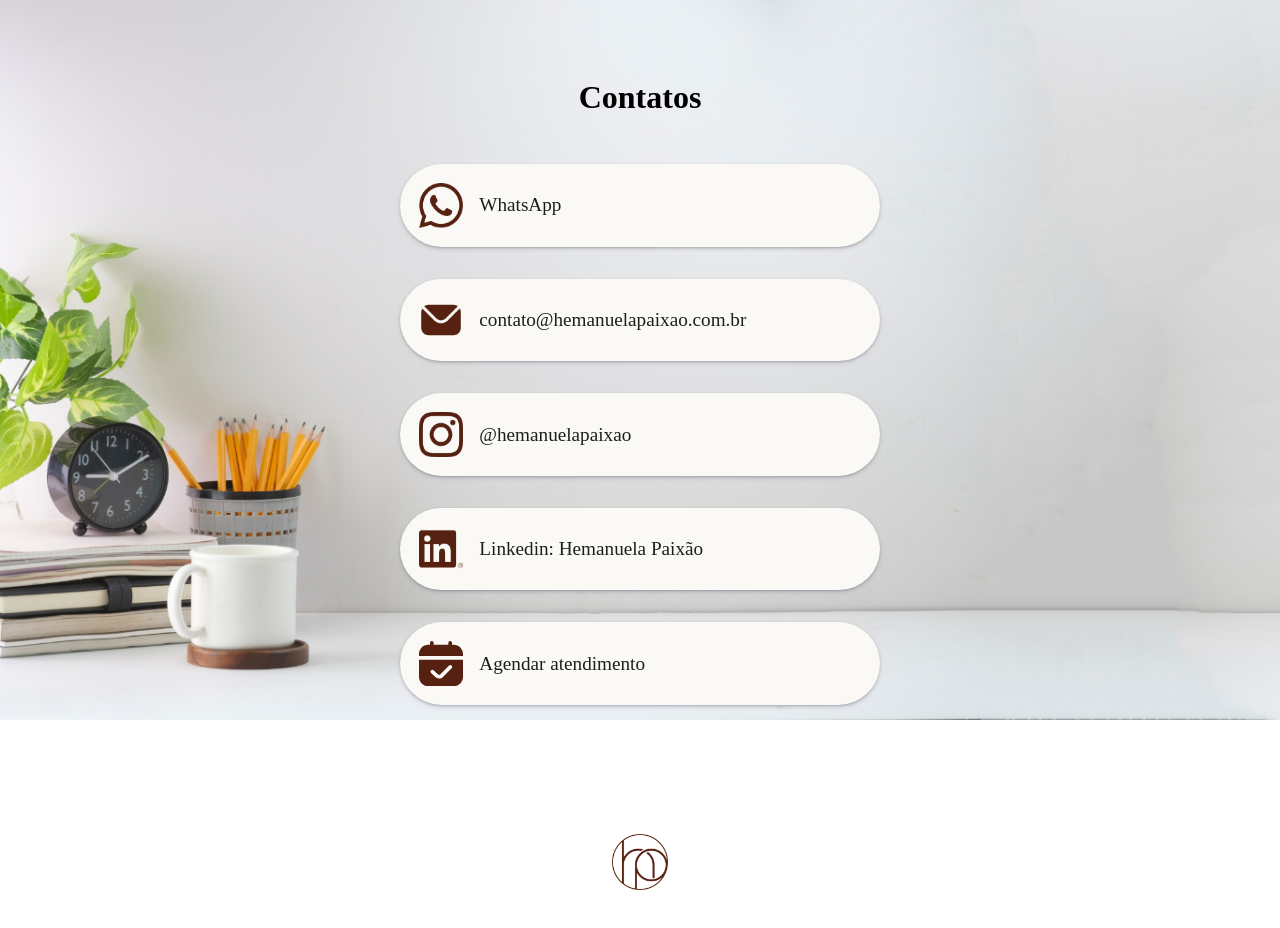
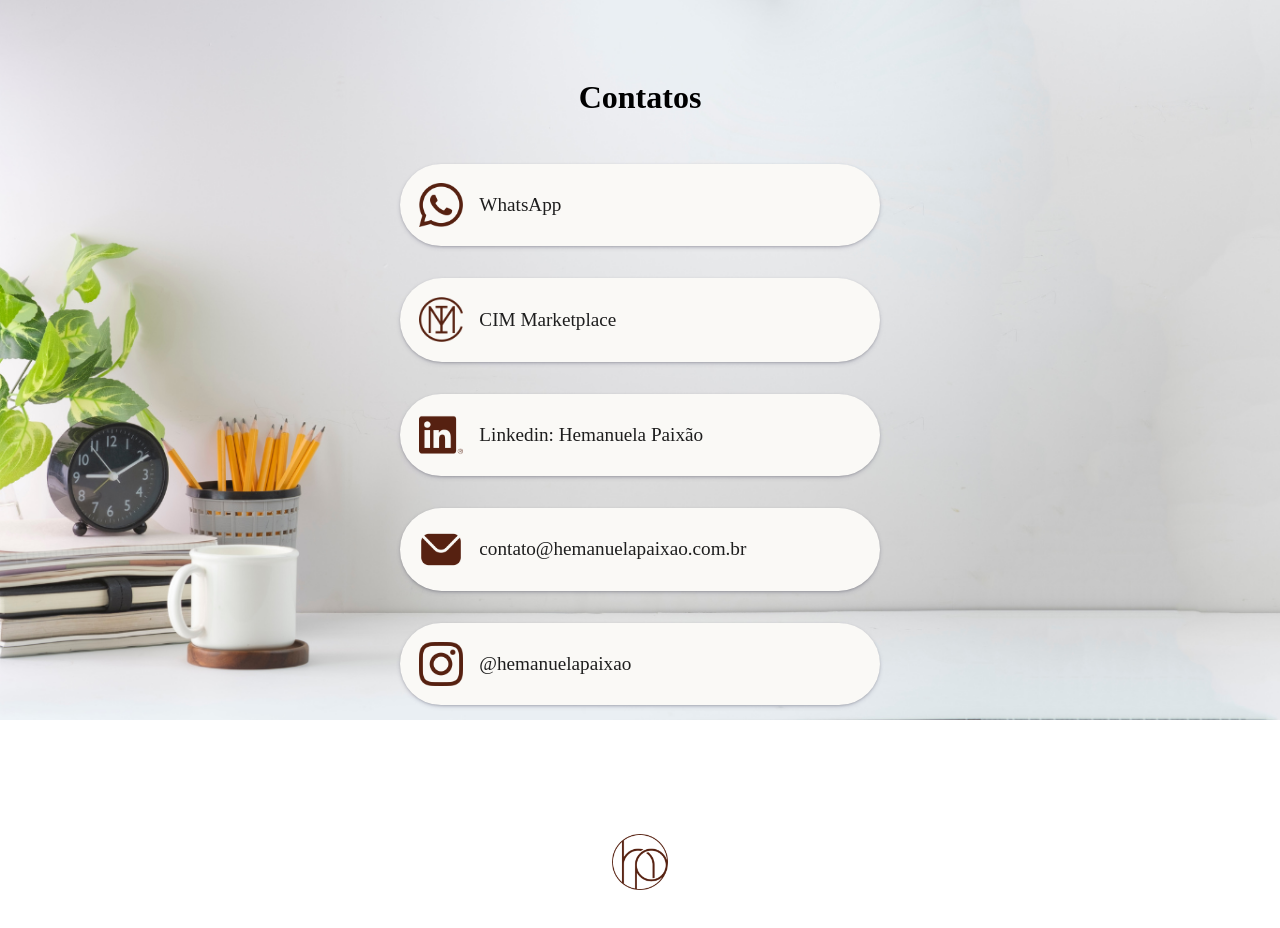
Before and after one commit to hemanuela/sitehemanuela, a plain HTML site: page contato.html in a window 1280 px wide. Drawn offline with Linux system fonts and the light colour scheme; a web font is replaced by a local one.

Commit message:
git commit

```diff
--- a/contato.html
+++ b/contato.html
@@ -58,15 +58,11 @@
 
         <div class="contato-list">
             <div>
-            <a href="https://api.whatsapp.com/send?phone=5549991721418&text=Ol%C3%A1%2C%20visitei%20seu%20site%20e%20estou%20em%20d%C3%BAvidas%20a%20respeito%20dos%20atendimentos."  target="_blank"> <img src="images/whatsapp.png"> WhatsApp </a>
+            <a href="https://wa.me/5549991721418?text=Ol%C3%A1,%20gostaria%20de%20agendar%20uma%20sess%C3%A3o%20"  target="_blank"> <img src="images/whatsapp.png"> WhatsApp </a>
             </div>
 
             <div>
-            <a href="mailto:contato@hemanuelapaixao.com.br"  target="_blank"> <img src="images/envelope.png"> contato@hemanuelapaixao.com.br</a>
-            </div>
-
-            <div>
-            <a href="https://www.instagram.com/hemanuelapaixao/"  target="_blank">  <img src="images/instagram.png"> @hemanuelapaixao </a>
+              <a href="https://marketplace.certificacaoitalomarsili.com.br/4602/crcim14451851-hemanuela-paixao" target="_blank" alt="mail icon"> <img src="images/logo-CIM.png"> CIM Marketplace </a>
             </div>
 
             <div>
@@ -74,7 +70,11 @@
             </div>
 
             <div>
-                <a href="https://wa.me/5549991721418?text=Ol%C3%A1,%20gostaria%20de%20agendar%20uma%20sess%C3%A3o%20" target="_blank" alt="mail icon"> <img src="images/calendar-check.svg"> Agendar atendimento</a>
+              <a href="mailto:contato@hemanuelapaixao.com.br"  target="_blank"> <img src="images/envelope.png"> contato@hemanuelapaixao.com.br</a>
+            </div>
+
+            <div>
+              <a href="https://www.instagram.com/hemanuelapaixao/"  target="_blank">  <img src="images/instagram.png"> @hemanuelapaixao </a>
             </div>
 
         </div>
```
Also changed, not shown: images/logo-CIM.png (added).
